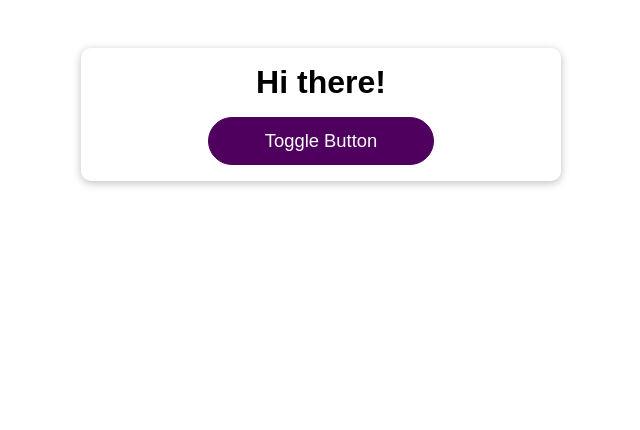
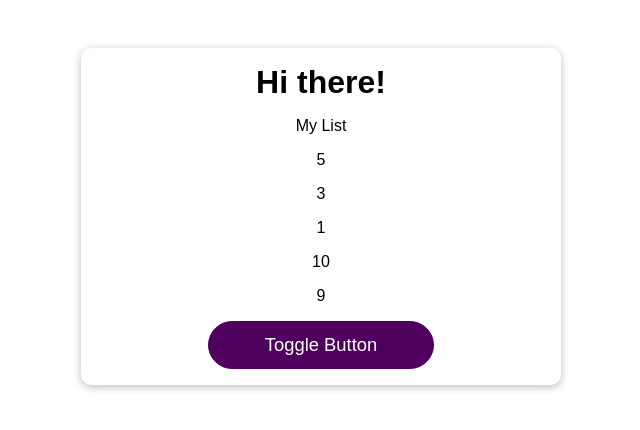
Before and after one commit to kjh-busan/07-rearct-optimization, a React (Create React App) app: page / in a window 1280 px wide. Shown: the top 430 px of the page, without its empty margins (319-959 px from the left). Built offline with nearby package versions, Linux system fonts and the light colour scheme.

Commit message:
feat: state schedule WIP2

```diff
--- a/src/App.js
+++ b/src/App.js
@@ -15,7 +15,7 @@ function App() {
   return (
     <div className="app">
       <h1>Hi there!</h1>
-      <DemoOutput title={listTitle} item={[5, 3, 1, 10, 9]} />
+      <DemoOutput title={listTitle} items={[5, 3, 1, 10, 9]} />
       <Button onClick={changeTitleHandler}>Toggle Button</Button>
     </div>
   );
--- a/src/components/UI/Button/DEMO/DemoOutput.js
+++ b/src/components/UI/Button/DEMO/DemoOutput.js
@@ -1,9 +1,17 @@
-import React from "react";
+import React, { Fragment } from "react";
 import MyParagraph from "./MyParagraph";
 
 const DemoOutput = (props) => {
   console.log("DemoOutput Running");
-  return <MyParagraph>{props.children}</MyParagraph>;
+  const itemList = props.items.map((item) => (
+    <MyParagraph key={item}>{item}</MyParagraph>
+  ));
+  return (
+    <Fragment>
+      <MyParagraph>{props.title}</MyParagraph>
+      {itemList}
+    </Fragment>
+  );
 };
 
 export default React.memo(DemoOutput);
```
